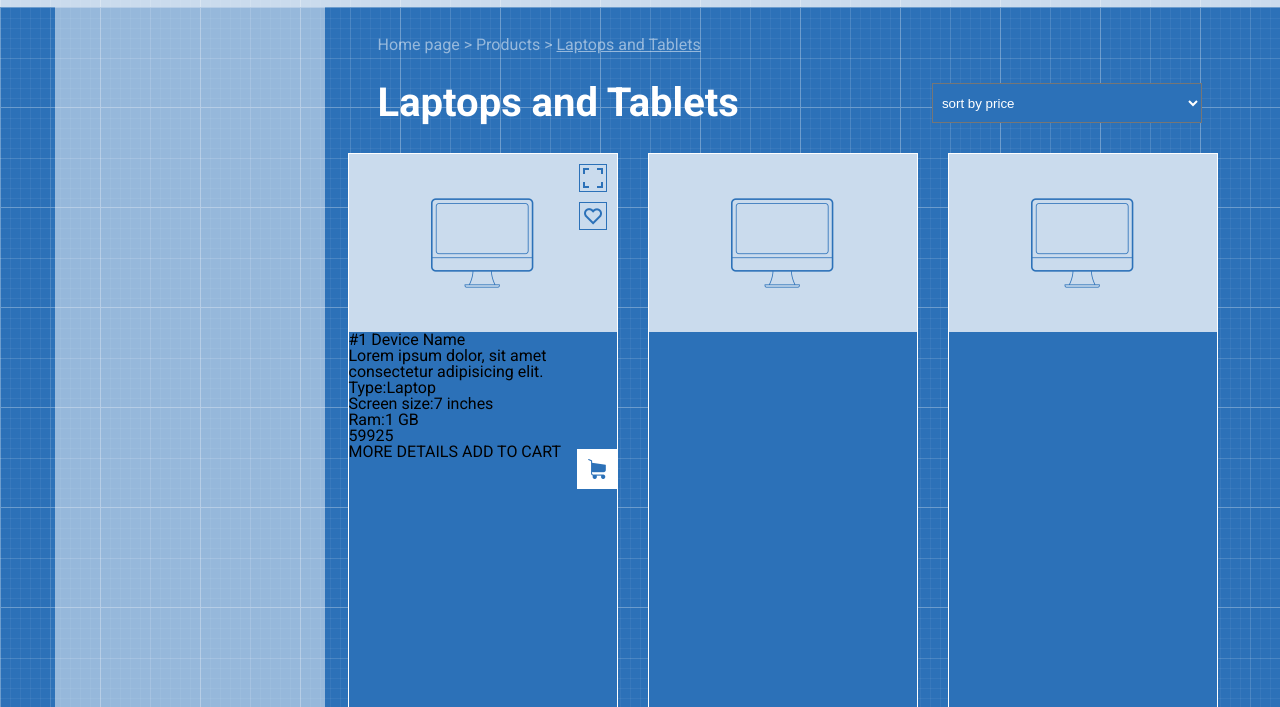
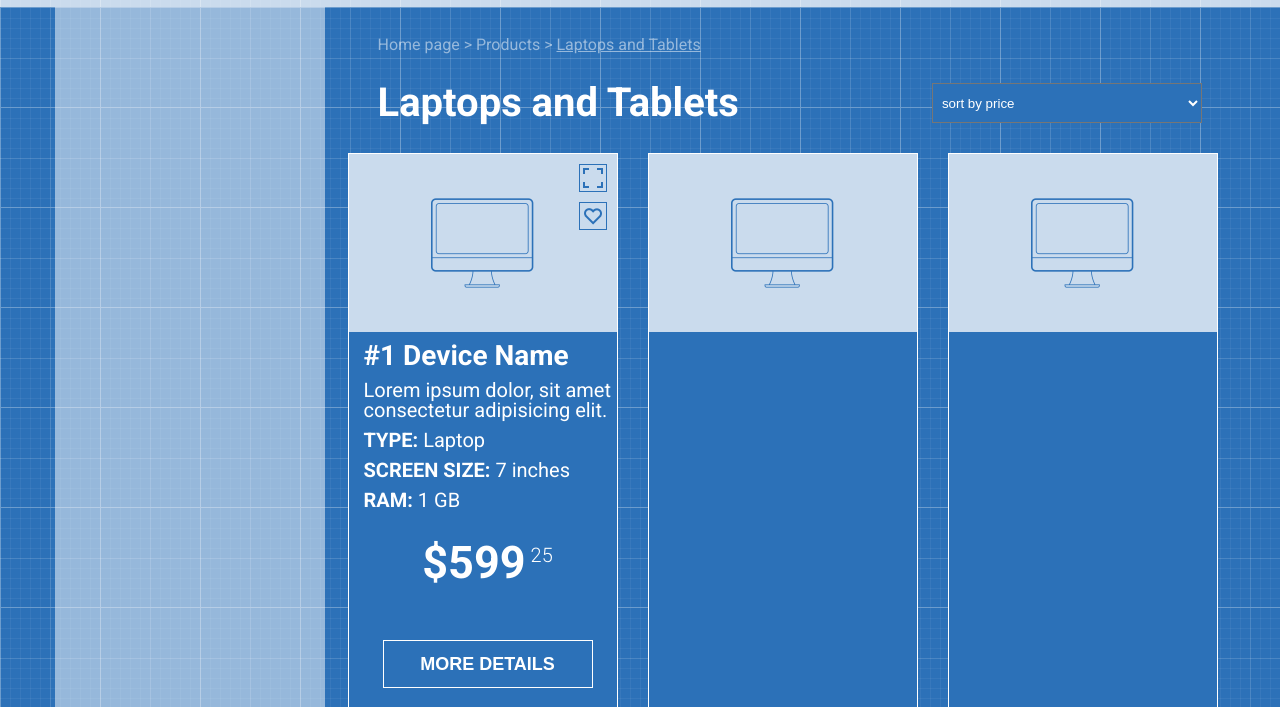
Before and after one commit to VeronaNebesna/VeronaNebesna.github.io, a plain HTML site: page index.html in a window 1280 px wide. Shown: the part 93-800 px from the top of the page. Drawn offline with Linux system fonts and the light colour scheme.

Commit message:
added style for product body

```diff
--- a/index.html
+++ b/index.html
@@ -118,20 +118,19 @@
                                 </div>
                             </div>
                             <div class="product_body">
-                                <div class="item">
+
                                     <p>#1 Device Name</p>
                                     <p>Lorem ipsum dolor, sit amet consectetur adipisicing elit.</p>
-                                    <p><b>Type:</b>Laptop</p>
-                                    <p><b>Screen size:</b>7 inches</p>
-                                    <p><b>Ram:</b>1 GB</p>
-                                    <div class="price">
-                                        599<sup>25</sup>
-                                    </div>
-                                    <div class="bottom">
-                                        <bottom>MORE DETAILS</bottom>
-                                        <bottom>ADD TO CART<div class="cart"></div></bottom>
-                                    </div>
-                                </div>
+                                    <p><b>Type:</b> Laptop</p>
+                                    <p><b>Screen size:</b> 7 inches</p>
+                                    <p><b>Ram:</b> 1 GB</p>
+                                        <div class="price">
+                                            $599<sup>25</sup>
+                                        </div>
+                                        <div class="button">
+                                            <button>MORE DETAILS</button>
+                                            <button>ADD TO CART<div class="cart_1"></div></button>
+                                        </div>
 
                             </div>
                         </div>
--- a/style.css
+++ b/style.css
@@ -251,54 +251,69 @@ li:hover > .sub-menu{
     background-color: rgb(44, 113, 184);
     background-image: url(images/like_white.png);
 }
-/*
+.product_body{
+    padding:5px 0px 0px 10px;
+}
+.product_body p{
+    color:rgb(255, 255, 255);
+    font-size:20px;
+    padding:5px;
 
-.description p{
-    color:rgb(255, 255, 255);
-    padding-top: 20px;
-    padding-left:10px
 }
-.description p b{
-    font-weight:bold;
+.product_body p:first-child{
+    font-weight: 600;
+    font-size:21pt;
 }
-.description p:first-child{
-    font-size:28px;
-    font-weight: bold;
-    padding: 10px;
-}
-.description p:nth-child(2){
-    font-size:15px;
-    line-height: 20px;
-    padding: 5px;
+.product_body p b{
+    font-weight: 600;
+    text-transform:uppercase;
 }
 .price{
-    width: 170px;
-    margin:0 auto;
-    padding: 20px 0;
-    font-size: 46px;
-    color:rgb(255, 255, 255);
+    text-align: center;
+    color: rgb(255, 255, 255);
+    font-size:45px;
+    font-weight:600;
+    margin:25px;
 }
-.price_1{
-    position: relative;
-    text-align:center;
+sup{
+    vertical-align: super;
+    font-size:20px;
+    font-weight:300;
+    padding-left:5px;
 }
-.price_2{
-    position: absolute;
-    top:0;
-    right:0px;
-    font-size:20px
-}
-.buttons{
+.button{
     width:210px;
     margin:0 auto;
 }
-.buttons button{
+.button button{
     width:100%;
-    height: 48px;
-    margin-bottom:30px;
+    height:48px;
+    margin-top:30px;
     cursor:pointer;
+    background-color: rgba(255, 255, 255, 0);
+    border: 1px solid rgb(255, 255, 255);
+    color:rgb(255, 255, 255);
+    font-weight: 600;
+    font-size:18px;
+    padding: 0;
+}
+.button button:last-child{
+    position:relative;
+}
+.cart_1{
+    background: url(images/cart_2.png) no-repeat 50% 50%;
+    position:absolute;
+    right:10px;
+    top:0;
+    width:30px;
+    height:45px
+}
+.button button:hover{
+    background-color: rgba(255, 255, 255, 0.5)
+}
 
-}
+/*
+
 .buttons button:first-child, .buttons button:last-child{
     background-color: rgba(255, 255, 255, 0);
     border:1px solid rgb(255, 255, 255);
```
